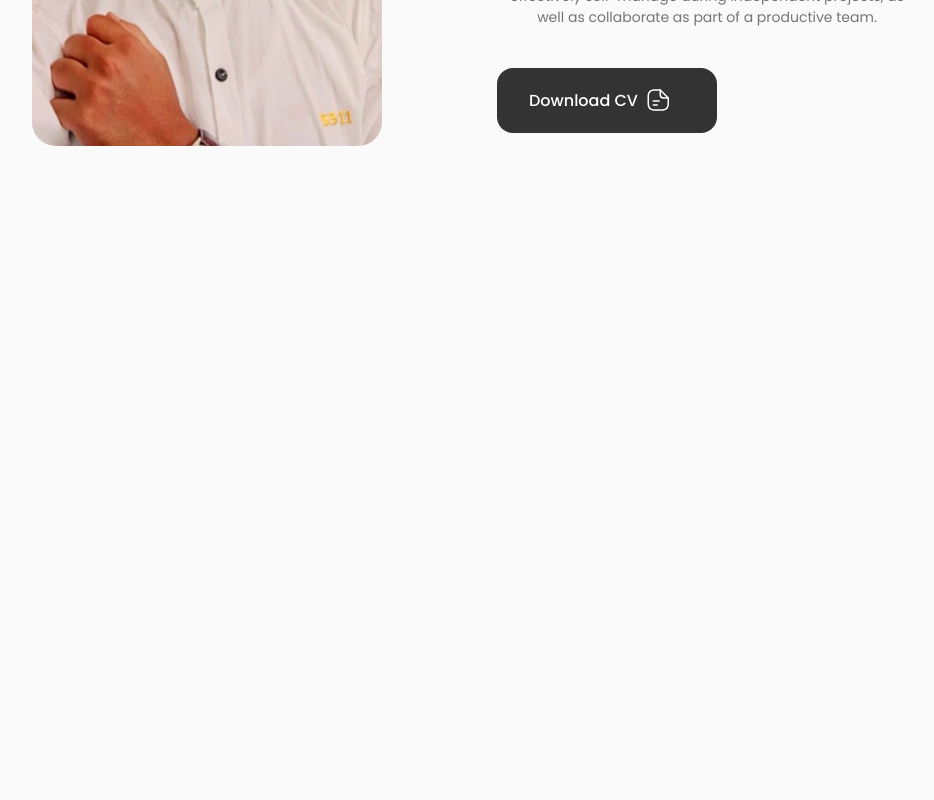
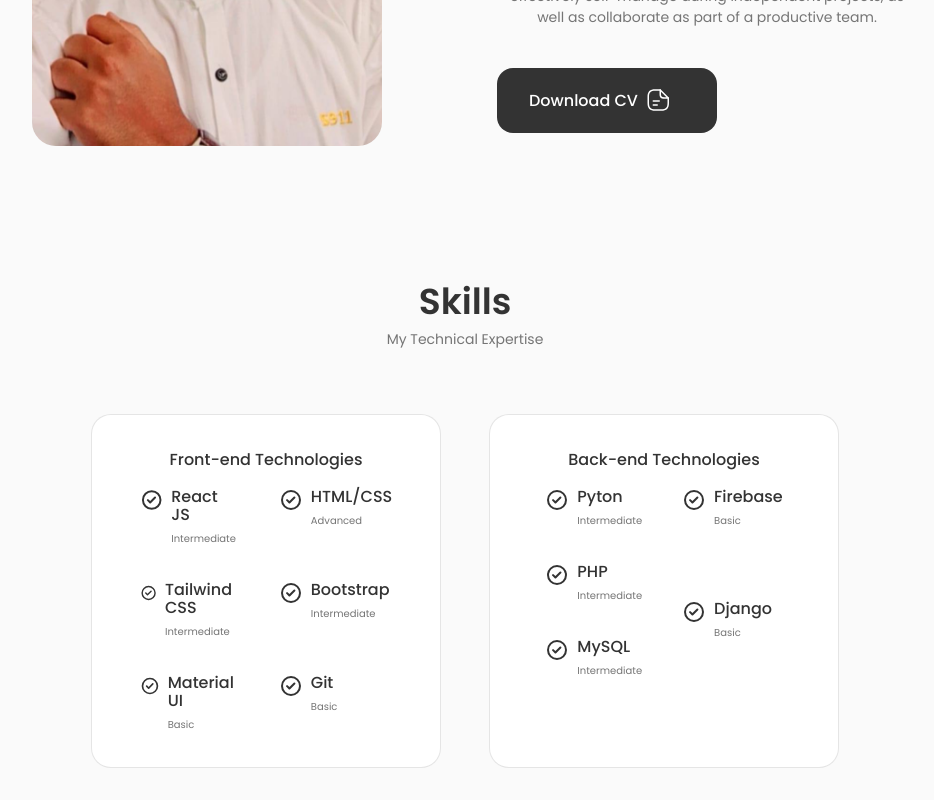
Before and after one commit to iamsaadvirk/muhammad-saad-resume, a React (Create React App) app: page / in a window 1280 px wide. Shown: the part 1206-2006 px from the top of the page, without its empty margins (175-1109 px from the left). Before the commit the page ends 1384 px from the top, so only its background shows below. Built offline with nearby package versions, Linux system fonts and the light colour scheme; the HTML template or start-up script is replaced by a standard one.

Commit message:
Skills component added

```diff
--- a/src/App.js
+++ b/src/App.js
@@ -2,6 +2,7 @@
 import About from './components/about/About';
 import Header from './components/header/Header';
 import Home from './components/home/Home';
+import Skills from './components/skills/Skills';
 
 function App() {
   return (
@@ -11,6 +12,7 @@
         <main className='main'>
           <Home />
           <About />
+          <Skills />
         </main>
     </div>
   );
--- /dev/null
+++ b/src/components/skills/BackendSkills.jsx
@@ -0,0 +1,59 @@
+import React from 'react'
+import { UilCheckCircle } from '@iconscout/react-unicons'
+
+const BackendSkills = () => {
+  return (
+    <div className="skills__content">
+        <h3 className="skills__title">Back-end Technologies</h3>
+        <div className="skills__box">
+        <div className="skills__group">
+                <div className="skills__data">
+                    <UilCheckCircle className='title-badge' />
+
+                    <div>
+                        <h3 className="skills__name">Pyton</h3>
+                        <span className="skills__level">Intermediate</span>
+                    </div>
+                </div>
+                <div className="skills__data">
+                    <UilCheckCircle className='title-badge' />
+
+                    <div>
+                        <h3 className="skills__name">PHP</h3>
+                        <span className="skills__level">Intermediate</span>
+                    </div>
+                </div>
+                <div className="skills__data">
+                    <UilCheckCircle className='title-badge' />
+
+                    <div>
+                        <h3 className="skills__name">MySQL</h3>
+                        <span className="skills__level">Intermediate</span>
+                    </div>
+                </div>
+            </div>
+
+            <div className="skills__group">
+                <div className="skills__data">
+                    <UilCheckCircle className='title-badge' />
+
+                    <div>
+                        <h3 className="skills__name">Firebase</h3>
+                        <span className="skills__level">Basic</span>
+                    </div>
+                </div>
+                <div className="skills__data">
+                    <UilCheckCircle className='title-badge' />
+
+                    <div>
+                        <h3 className="skills__name">Django</h3>
+                        <span className="skills__level">Basic</span>
+                    </div>
+                </div>
+            </div>
+        </div>
+    </div>
+  )
+}
+
+export default BackendSkills
--- /dev/null
+++ b/src/components/skills/FrontendSkills.jsx
@@ -0,0 +1,68 @@
+import React from 'react'
+import { UilCheckCircle } from '@iconscout/react-unicons'
+
+const FrontendSkills = () => {
+  return (
+    <div className="skills__content">
+        <h3 className="skills__title">Front-end Technologies</h3>
+        <div className="skills__box">
+        <div className="skills__group">
+                <div className="skills__data">
+                    <UilCheckCircle className='title-badge' style={{fontSize: "0.5rem"}} />
+
+                    <div>
+                        <h3 className="skills__name">React JS</h3>
+                        <span className="skills__level">Intermediate</span>
+                    </div>
+                </div>
+                <div className="skills__data">
+                    <UilCheckCircle className='title-badge' />
+
+                    <div>
+                        <h3 className="skills__name">Tailwind CSS</h3>
+                        <span className="skills__level">Intermediate</span>
+                    </div>
+                </div>
+                <div className="skills__data">
+                    <UilCheckCircle className='title-badge' />
+
+                    <div>
+                        <h3 className="skills__name">Material UI</h3>
+                        <span className="skills__level">Basic</span>
+                    </div>
+                </div>
+            </div>
+
+
+            <div className="skills__group">
+                <div className="skills__data">
+                    <UilCheckCircle className='title-badge' />
+
+                    <div>
+                        <h3 className="skills__name">HTML/CSS</h3>
+                        <span className="skills__level">Advanced</span>
+                    </div>
+                </div>
+                <div className="skills__data">
+                    <UilCheckCircle className='title-badge' />
+
+                    <div>
+                        <h3 className="skills__name">Bootstrap</h3>
+                        <span className="skills__level">Intermediate</span>
+                    </div>
+                </div>
+                <div className="skills__data">
+                    <UilCheckCircle className='title-badge' />
+
+                    <div>
+                        <h3 className="skills__name">Git</h3>
+                        <span className="skills__level">Basic</span>
+                    </div>
+                </div>
+            </div>
+        </div>
+    </div>
+  )
+}
+
+export default FrontendSkills
--- /dev/null
+++ b/src/components/skills/Skills.jsx
@@ -0,0 +1,20 @@
+import React from 'react'
+import BackendSkills from './BackendSkills'
+import FrontendSkills from './FrontendSkills'
+import './skills.css'
+
+const Skills = () => {
+  return (
+    <section className="section skill" id="skills">
+        <h2 className="section__title">Skills</h2>
+        <span className="section__subtitle">My Technical Expertise</span>
+
+        <div className="skills__container container grid">
+            <FrontendSkills />
+            <BackendSkills />
+        </div>
+    </section>
+  )
+}
+
+export default Skills
--- /dev/null
+++ b/src/components/skills/skills.css
@@ -0,0 +1,82 @@
+.skills__container {
+    grid-template-columns: repeat(2, 350px);
+    column-gap: 3rem;
+    justify-content: center;
+}
+
+.skills__content {
+    background-color: var(--container-color);
+    border: 1px solid rgba(0, 0, 0, 0.1);
+    padding: 2rem 4rem;
+    border-radius: 1.25rem;
+}
+
+.skills__title {
+    font-size: var(--normal-font-size);
+    font-weight: var(--font-medium);
+    text-align: center;
+    margin-bottom: var(--mb-1);
+}
+
+.skills__box {
+    display: flex;
+    justify-content: center;
+    column-gap: 2.5rem;
+}
+
+.skills__group {
+    display: grid;
+    align-items: flex-start;
+    row-gap: 2rem;
+}
+
+.skills__data {
+    display: flex;
+    column-gap: 0.5rem;
+}
+
+.title-badge{
+    color: var(--title-color);
+}
+
+.skills__name {
+    font-size: var(--normal-font-size);
+    font-weight: var(--font-medium);
+    line-height: 18px;
+}
+
+.skills__level {
+    font-size: var(--tiny-font-size);
+}
+
+/* ======================== BREAKPOINTS ======================== */
+
+/* For large devices */
+@media screen and (max-width: 992px){
+    .skills__container {
+        grid-template-columns: max-content;
+        row-gap: 2rem;
+    }
+}
+
+/* For Medium Devices */
+@media screen and (max-width: 768px) {
+    .skills__container {
+        grid-template-columns: 1fr;
+    }
+
+    .skills__content {
+        padding: 1.5rem;
+    }
+}
+
+/* For small devices */
+@media screen and (max-width: 350px) {
+    .skills__box {
+        column-gap: 1.25rem;
+    }
+
+    .skills__name {
+        font-size: var(--small-font-size);
+    }
+}
```
